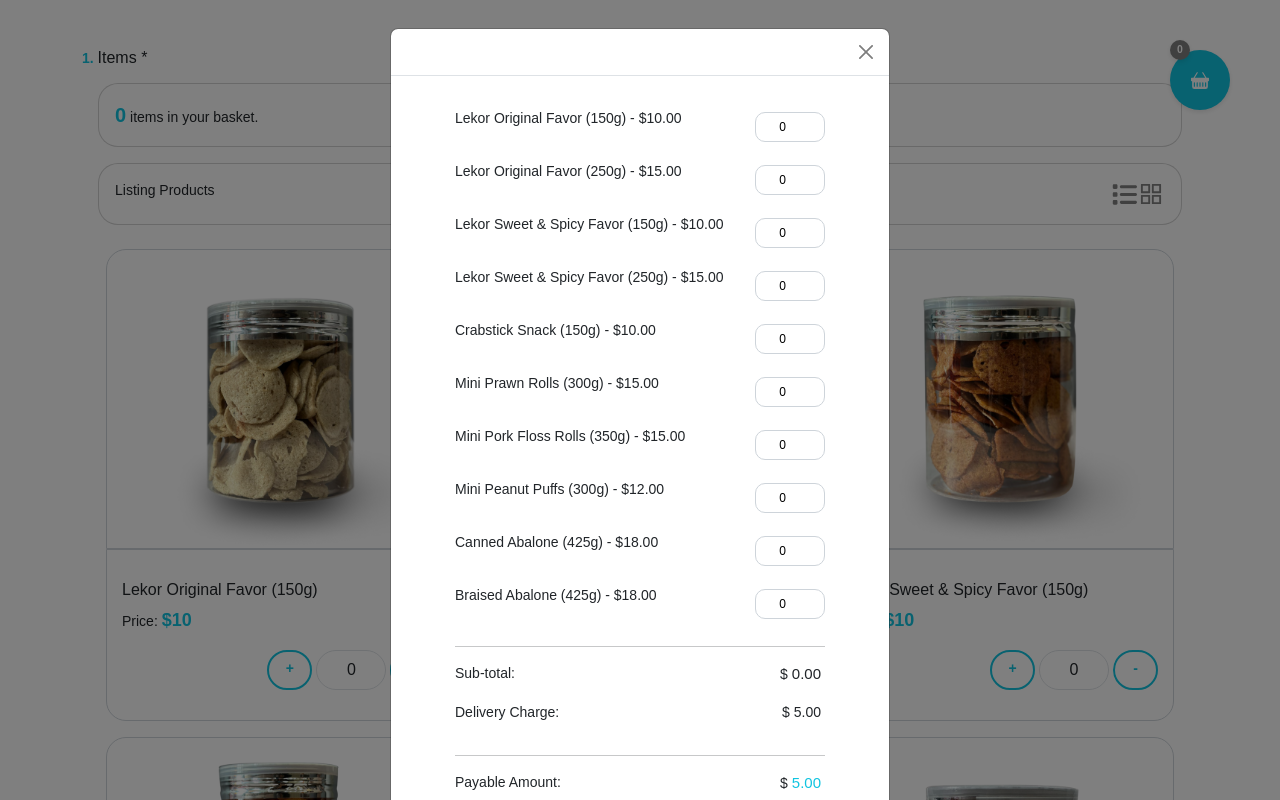
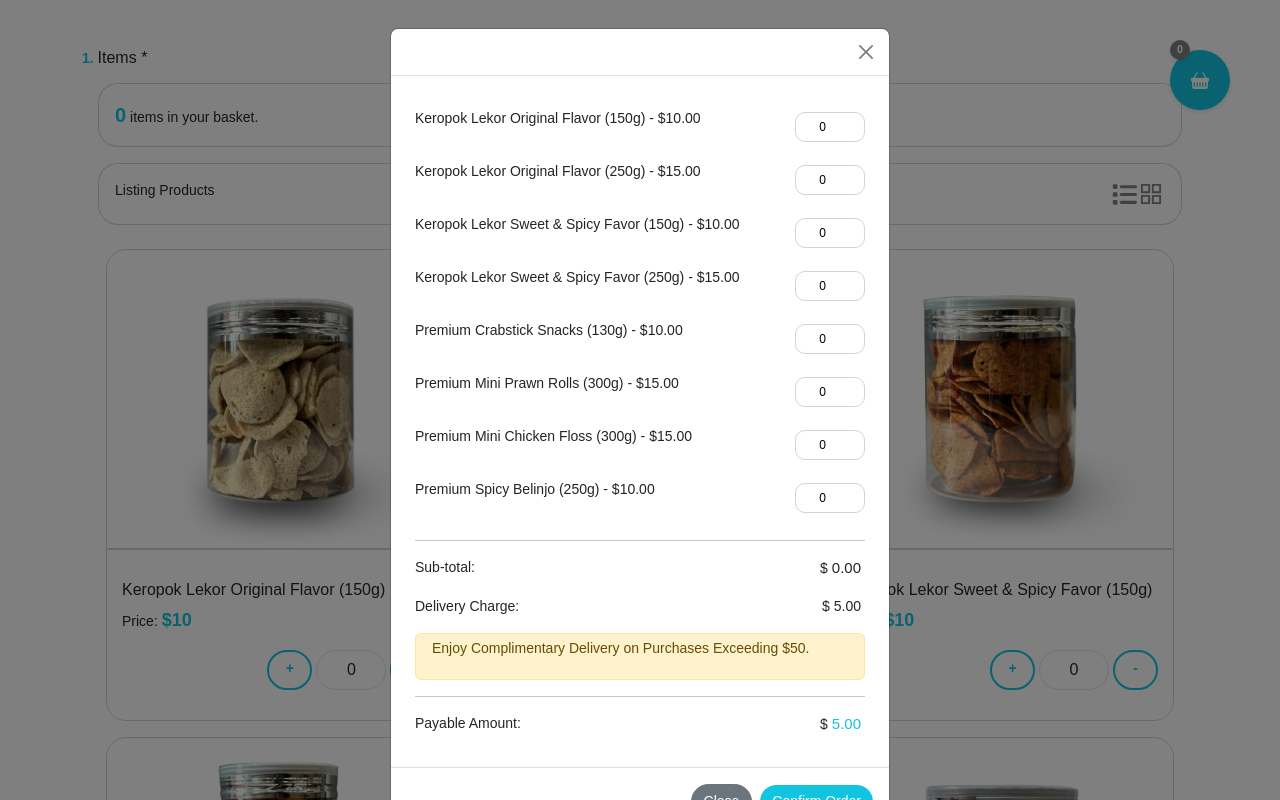
Before and after one commit to jc9066/xinfiesta.com, a React (Create React App) app: page / in a window 1280 px wide. Both pictures are taken after a click on the button 1200 px from the left and 80 px from the top of the page. Shown: the top 800 px of the page. Built offline with nearby package versions, Linux system fonts and the light colour scheme.

Commit message:
add new items

```diff
--- a/src/CheckoutDialog.js
+++ b/src/CheckoutDialog.js
@@ -38,14 +38,14 @@
     const subtotal = calculateSubtotal();
 
     let deliveryFee = 0;
-    if (subtotal < 50) {
+    if (subtotal <= 50) {
       deliveryFee = 5;
     }
 
     return subtotal + deliveryFee;
   };
 
-  const deliveryFee = calculateTotalPayment() < 50 ? 5 : 0;
+  const deliveryFee = calculateSubtotal() <= 50 ? 5 : 0;
   finalProducts.push({
     name: 'DELIVERY',
     price: deliveryFee,
@@ -64,11 +64,11 @@
         <Modal.Title></Modal.Title>
       </Modal.Header>
       <Modal.Body>
-        <Form className='px-5 mt-3'>
+        <Form className='px-2 mt-3'>
           {products.map((product) => (
-            <div key={product.itemcode} className="d-flex justify-content-between align-items-center mb-3">
+            <div key={product.itemcode} className="d-flex justify-content-between align-items-center mb-3" >
                 <p>{product.name} - ${product.price.toFixed(2)} </p>
-                <div className="w-1/2 d-flex justify-content-end align-items-center">
+                <div className="w-1/2 d-flex justify-content-end align-items-center" style={{ maxHeight: '500px', overflowY: 'auto' }}>
                 <input
                     type="number"
                     className=""
@@ -97,6 +97,11 @@
                     <p>$ <span style={{ fontSize: '14px' }}>{deliveryFee.toFixed(2)}</span></p>
                 </div>
             </div>
+            {deliveryFee !== 0 ? (
+                <div className="col-12 alert alert-warning px-3 py-1">
+                    <p className='p-0'>Enjoy Complimentary Delivery on Purchases Exceeding $50.</p>
+                </div>
+            ) : null}
          <hr/>
             <div className="row">
                 <div className="col-6 text-start">
--- a/src/ShoppingCart.js
+++ b/src/ShoppingCart.js
@@ -12,16 +12,17 @@
   const headerTitle = "";
   const listProdText = "Listing Products";
   const products = [
-    { itemcode: 'ORIGINALKEROPOK150', name: 'Lekor Original Favor (150g)', images:["originallekor150.jpg"], price: 10.00 },
-    { itemcode: 'ORIGINALKEROPOK250', name: 'Lekor Original Favor (250g)', images:["originallekor250.jpg"], price: 15.00 },
-    { itemcode: 'SPICYKEROPOK150', name: 'Lekor Sweet & Spicy Favor (150g)', images:["spicylekor150.jpg"], price: 10.00 },
-    { itemcode: 'SPICYKEROPOK250', name: 'Lekor Sweet & Spicy Favor (250g)', images:["spicylekor250.jpg"], price: 15.00 },
-    { itemcode: 'CRABSTICK150', name: 'Crabstick Snack (150g)', images:["crabstick150.jpg"], price: 10.00 },
-    { itemcode: 'SPICYPRAWN300', name: 'Mini Prawn Rolls (300g)', images:["prawnstick300.jpg"], price: 15.00 },
-    { itemcode: 'PORKFLOSS350', name: 'Mini Pork Floss Rolls (350g)', images:["porkfloss350.jpg"], price: 15.00 },
-    { itemcode: 'PEANITPUFF300', name: 'Mini Peanut Puffs (300g)', images:["peanutpuff300.jpg"], price: 12.00 },
-    { itemcode: 'ABALONE001', name: 'Canned Abalone (425g)', images:["cannedabalone.jpg"], price: 18.00 },
-    { itemcode: 'BRAISEDABALONE', name: 'Braised Abalone (425g)', images:["braisedabalone.jpg"], price: 18.00 },
+    { itemcode: 'ORIGINALKEROPOK150', name: 'Keropok Lekor Original Flavor (150g)', images:["originallekor150.jpg"], price: 10.00 },
+    { itemcode: 'ORIGINALKEROPOK250', name: 'Keropok Lekor Original Flavor (250g)', images:["originallekor250.jpg"], price: 15.00 },
+    { itemcode: 'SPICYKEROPOK150', name: 'Keropok Lekor Sweet & Spicy Favor (150g)', images:["spicylekor150.jpg"], price: 10.00 },
+    { itemcode: 'SPICYKEROPOK250', name: 'Keropok Lekor Sweet & Spicy Favor (250g)', images:["spicylekor250.jpg"], price: 15.00 },
+    { itemcode: 'CRABSTICK150', name: 'Premium Crabstick Snacks (130g)', images:["crabstick150.jpg"], price: 10.00 },
+    { itemcode: 'SPICYPRAWN300', name: 'Premium Mini Prawn Rolls (300g)', images:["prawnstick300.jpg"], price: 15.00 },
+    { itemcode: 'CHICKENFLOSS300', name: 'Premium Mini Chicken Floss (300g)', images:["porkfloss350.jpg"], price: 15.00 },
+    { itemcode: 'SPICYBELINJO250', name: 'Premium Spicy Belinjo (250g)', images:["spicybelinjo250.jpg"], price: 10.00 },
+    //{ itemcode: 'PEANITPUFF300', name: 'Premium Mini Peanut Puffs (300g)', images:["peanutpuff300.jpg"], price: 12.00 },
+    //{ itemcode: 'ABALONE001', name: 'Canned Abalone (425g)', images:["cannedabalone.jpg"], price: 18.00 },
+    //{ itemcode: 'BRAISEDABALONE', name: 'Braised Abalone (425g)', images:["braisedabalone.jpg"], price: 18.00 },
   ];
   const [totalQuantity, setTotalQuantity] = useState(0);
   const basketPreviewText = (
```
Also changed, not shown: public/images/spicybelinjo250.jpg (added).
